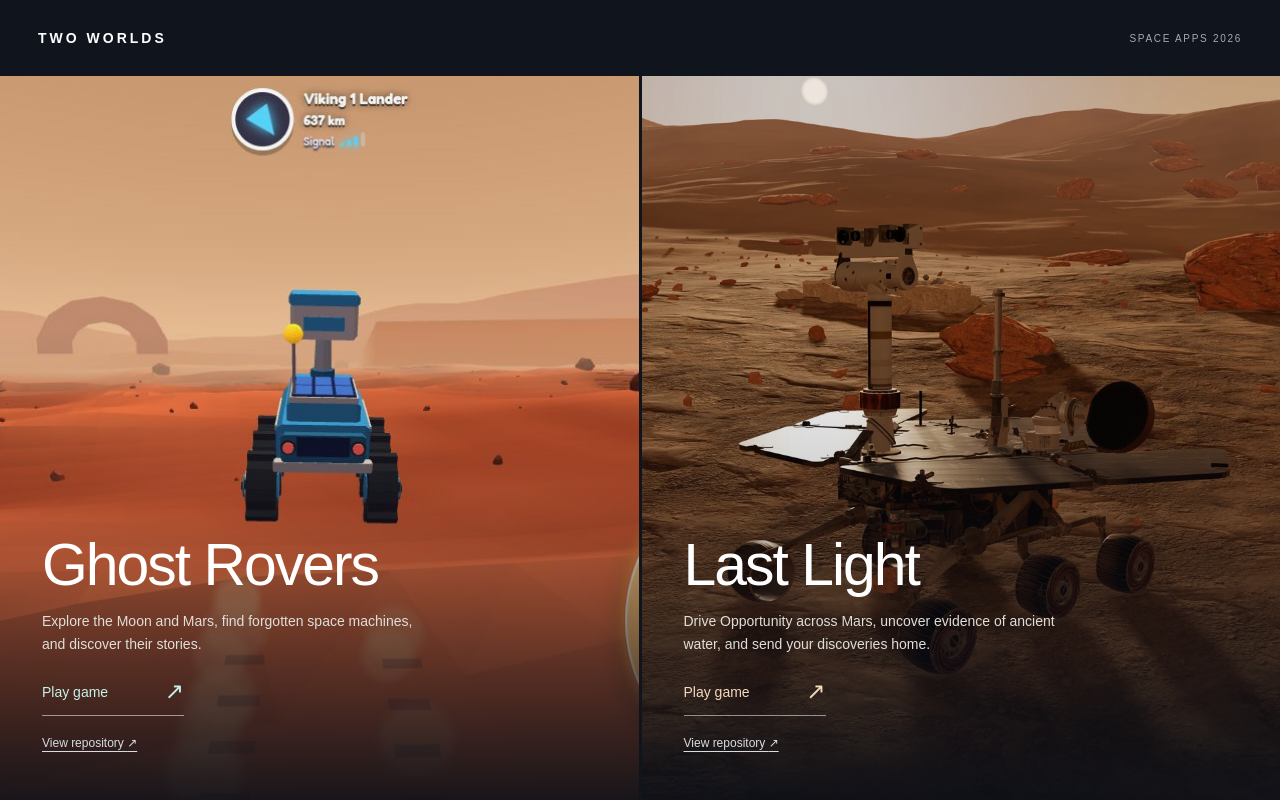
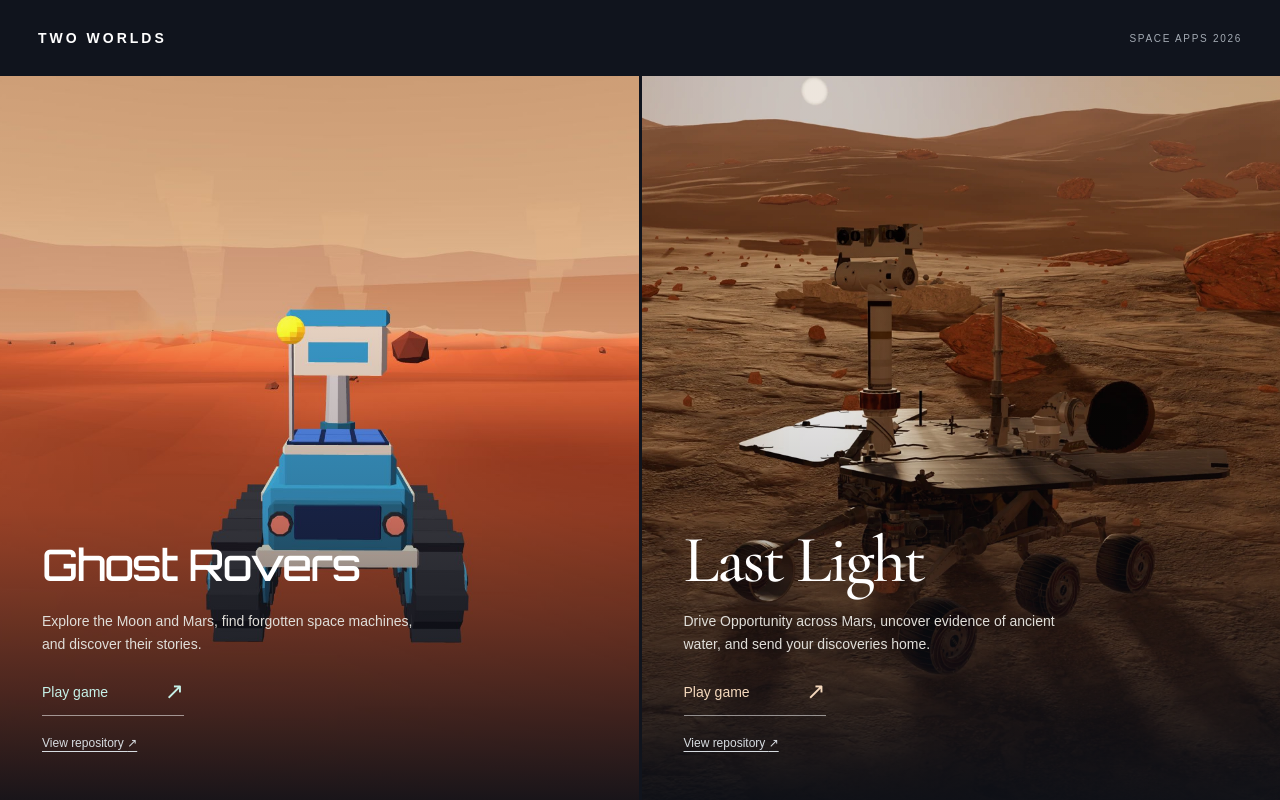
Before and after one commit to Orion-North/two-worlds, a plain HTML site: page index.html in a window 1280 px wide. Drawn offline with Linux system fonts and the light colour scheme.

Commit message:
Sharpen Ghost Rovers capture and give each game its own title font

```diff
--- a/index.html
+++ b/index.html
@@ -9,13 +9,13 @@
 <meta property="og:title" content="Ghost Rovers & Last Light">
 <meta property="og:description" content="Two games for Space Apps 2026.">
 <link rel="icon" href="assets/orbit.svg" type="image/svg+xml">
-<link rel="stylesheet" href="styles.css?v=2">
+<link rel="stylesheet" href="styles.css?v=3">
 </head>
 <body>
 <header><span class="wordmark">TWO WORLDS</span><span class="event">SPACE APPS 2026</span></header>
 <main aria-label="Choose a game">
 <article class="game ghost">
-<img src="assets/ghost-rover.jpg" alt="A blue rover on Mars in Ghost Rovers" width="1280" height="720" fetchpriority="high">
+<img src="assets/ghost-rovers-hd.jpg" alt="A blue rover on Mars in Ghost Rovers" width="2496" height="1280" fetchpriority="high">
 <div class="caption"><h1>Ghost Rovers</h1><p>Explore the Moon and Mars, find forgotten space machines, and discover their stories.</p><a class="play" href="https://scarlettkcl-beep.github.io/ghost-rover/" target="_blank" rel="noopener noreferrer" aria-label="Play Ghost Rovers (opens in a new tab)">Play game <span aria-hidden="true">↗</span></a><a class="repository" href="https://github.com/scarlettkcl-beep/ghost-rover" target="_blank" rel="noopener noreferrer" aria-label="Ghost Rovers repository (opens in a new tab)">View repository <span aria-hidden="true">↗</span></a></div>
 </article>
 <article class="game light">
--- a/styles.css
+++ b/styles.css
@@ -3,3 +3,9 @@
 .caption p{max-width:390px;margin:0 0 24px;font-size:14px;line-height:1.65;color:#e0ded9;text-wrap:pretty}@media(max-width:600px){.caption p{font-size:13px;max-width:340px}}
 
 .play{text-decoration:none}.repository{display:block;width:fit-content;margin-top:18px;font-size:12px;line-height:1.5;color:#d7dce1;text-decoration:underline;text-underline-offset:4px}.repository:hover{color:#fff}.play:focus-visible,.repository:focus-visible{outline:2px solid #c6f1e8;outline-offset:6px}
+
+@font-face{font-family:Orbitron;src:url("assets/fonts/orbitron.ttf") format("truetype");font-weight:500;font-style:normal;font-display:swap}
+@font-face{font-family:"Cormorant Garamond";src:url("assets/fonts/cormorant-garamond.ttf") format("truetype");font-weight:500;font-style:normal;font-display:swap}
+.ghost h1{font-family:Orbitron,Arial,sans-serif;font-size:clamp(30px,3.4vw,64px);font-weight:500;letter-spacing:-.035em;line-height:1.15;margin-bottom:20px}
+.light h1{font-family:"Cormorant Garamond",Georgia,serif;font-size:clamp(52px,5.2vw,96px);font-weight:500;letter-spacing:-.035em;line-height:.9;margin-bottom:20px}
+@media(max-width:600px){.ghost h1{font-size:36px}.light h1{font-size:60px}}
```
Also changed, not shown: assets/fonts/cormorant-garamond.ttf (added), assets/fonts/cormorantgaramond-OFL.txt (added), assets/fonts/orbitron-OFL.txt (added), assets/fonts/orbitron.ttf (added), assets/ghost-rovers-hd.jpg (added).
